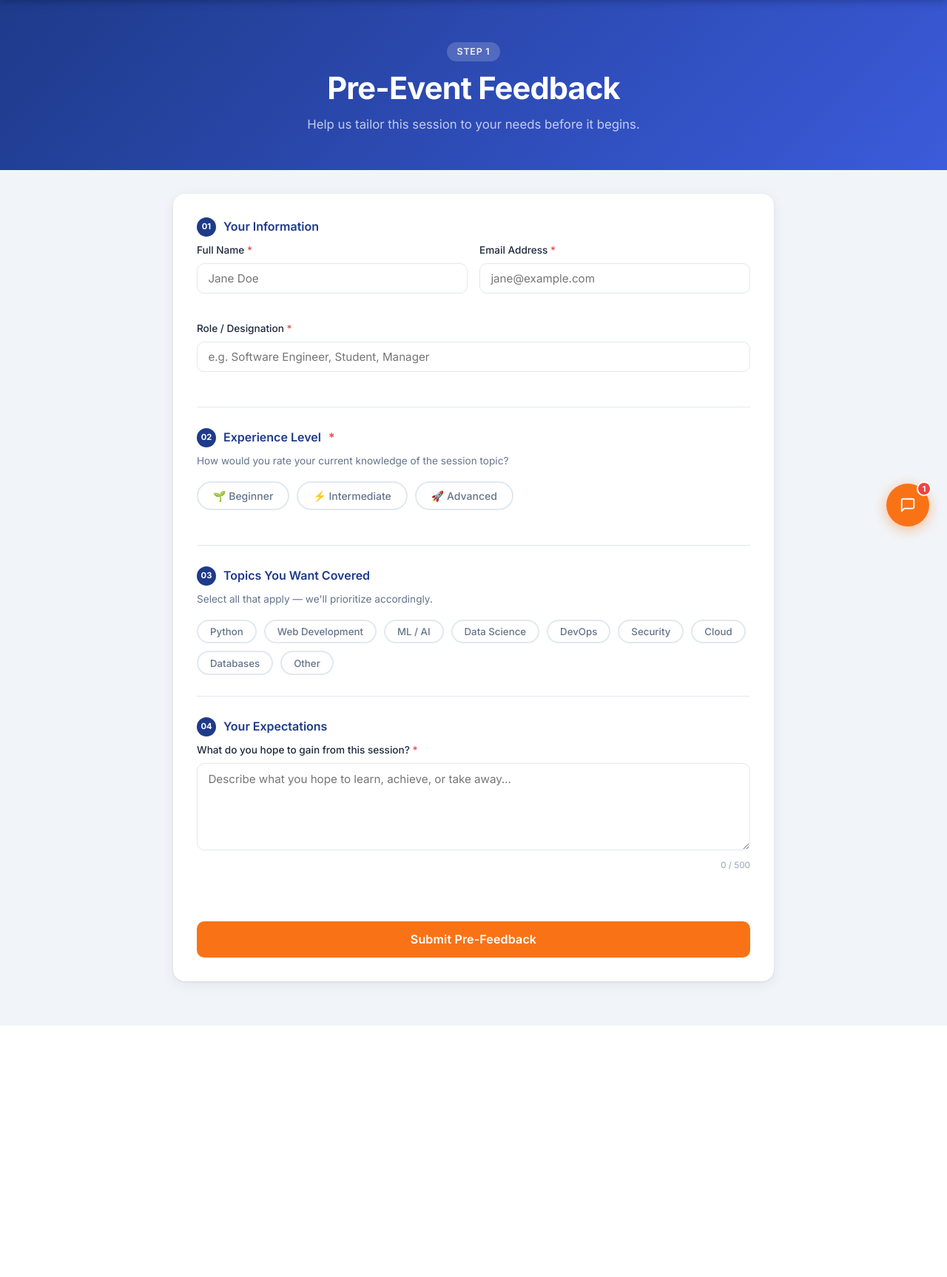
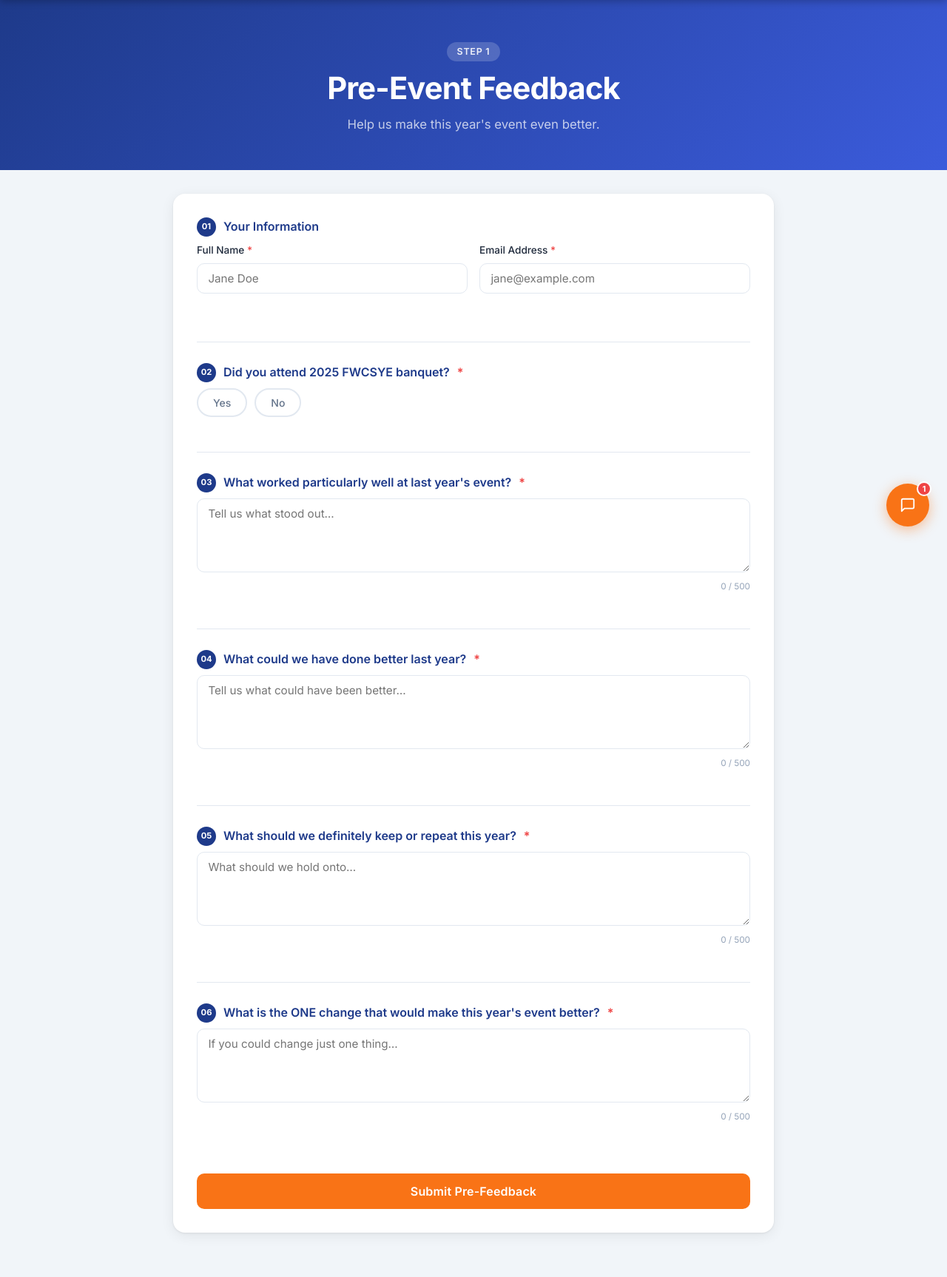
Before and after one commit to sai083102/event-feedback, a Flask app: page /pre-feedback in a window 1280 px wide. Shown: the part 64-1791 px from the top of the page at 74% size. Before the commit the page ends 1451 px from the top, so only its background shows below. Run offline with Flask 3, Linux system fonts and the light colour scheme.

Commit message:
Replace pre-feedback questions with FWCSYE retrospective survey
Swaps Role/Experience Level/Topics/Expectations for banquet
attendance plus four open-ended questions about last year's event.
Dashboard now shows banquet attendance instead of the old
experience-level/topics charts. Also fixes a hidden-attribute CSS bug
on .no-data (same root cause as the earlier modal-overlay fix) that
left the empty-state message visible even when rows were present.

Co-Authored-By: Claude Sonnet 5 <noreply@anthropic.com>

```diff
--- a/static/css/style.css
+++ b/static/css/style.css
@@ -571,6 +571,14 @@ ul     { list-style: none; }
   margin-bottom: 1.25rem;
 }
 
+.charts-grid .chart-wide {
+  grid-column: 1 / -1;
+}
+
+.charts-grid .chart-wide .chart-container {
+  max-width: 320px;
+}
+
 @media (max-width: 900px) {
   .charts-grid { grid-template-columns: 1fr; }
 }
@@ -678,6 +686,7 @@ ul     { list-style: none; }
 }
 
 .no-data { display: flex; flex-direction: column; align-items: center; gap: 0.5rem; }
+.no-data[hidden] { display: none; }
 .no-data-icon { font-size: 2rem; }
 
 /* =========================================
--- a/static/js/pre-form.js
+++ b/static/js/pre-form.js
@@ -4,12 +4,14 @@ document.addEventListener('DOMContentLoaded', () => {
   const successCard = document.getElementById('successCard');
   const submitBtn   = document.getElementById('submitBtn');
 
-  initPillGroup('experiencePills', 'experience_level', 'experienceError');
-  initCheckboxPills('topicPills');
-  initCharCount('expectations', 'expCount', 500);
+  initPillGroup('banquetPills', 'attended_banquet', 'banquetError');
+  initCharCount('worked_well',       'workedWellCount',       500);
+  initCharCount('improve_last_year', 'improveLastYearCount',  500);
+  initCharCount('keep_repeat',       'keepRepeatCount',       500);
+  initCharCount('one_change',        'oneChangeCount',        500);
 
   // Live validation — clear errors as user types/selects
-  ['name', 'email', 'role', 'expectations'].forEach(id => {
+  ['name', 'email', 'worked_well', 'improve_last_year', 'keep_repeat', 'one_change'].forEach(id => {
     document.getElementById(id).addEventListener('input', () => clearError(id));
   });
 
@@ -19,17 +21,15 @@ document.addEventListener('DOMContentLoaded', () => {
 
     setLoading(true);
 
-    const topics = [...document.querySelectorAll('#topicPills .checkbox-pill.active')]
-      .map(p => p.dataset.value);
-
     const payload = {
-      form_type:        'pre',
-      name:             document.getElementById('name').value.trim(),
-      email:            document.getElementById('email').value.trim(),
-      role:             document.getElementById('role').value.trim(),
-      experience_level: document.getElementById('experience_level').value,
-      topics,
-      expectations:     document.getElementById('expectations').value.trim(),
+      form_type:          'pre',
+      name:                document.getElementById('name').value.trim(),
+      email:               document.getElementById('email').value.trim(),
+      attended_banquet:    document.getElementById('attended_banquet').value,
+      worked_well:         document.getElementById('worked_well').value.trim(),
+      improve_last_year:   document.getElementById('improve_last_year').value.trim(),
+      keep_repeat:         document.getElementById('keep_repeat').value.trim(),
+      one_change:          document.getElementById('one_change').value.trim(),
     };
 
     try {
@@ -56,12 +56,17 @@ document.addEventListener('DOMContentLoaded', () => {
     let ok = true;
     ok = checkField('name',  v => v.length >= 2,  'Please enter your full name.')            && ok;
     ok = checkField('email', v => /^[^\s@]+@[^\s@]+\.[^\s@]+$/.test(v), 'Enter a valid email address.') && ok;
-    ok = checkField('role',  v => v.length >= 2,  'Please enter your role or designation.')  && ok;
-    ok = checkField('expectations', v => v.length >= 10,
-      'Please describe your expectations (at least 10 characters).')                          && ok;
+    ok = checkField('worked_well', v => v.length >= 5,
+      'Please share what worked well (at least 5 characters).')                                && ok;
+    ok = checkField('improve_last_year', v => v.length >= 5,
+      'Please share what could be better (at least 5 characters).')                            && ok;
+    ok = checkField('keep_repeat', v => v.length >= 5,
+      'Please share what we should keep (at least 5 characters).')                             && ok;
+    ok = checkField('one_change', v => v.length >= 5,
+      'Please share the one change you\'d make (at least 5 characters).')                       && ok;
 
-    if (!document.getElementById('experience_level').value) {
-      setError('experienceError', 'Please select your experience level.');
+    if (!document.getElementById('attended_banquet').value) {
+      setError('banquetError', 'Please select Yes or No.');
       ok = false;
     }
     return ok;
@@ -123,17 +128,6 @@ function initPillGroup(groupId, hiddenId, errorId) {
   });
 }
 
-function initCheckboxPills(groupId) {
-  const group = document.getElementById(groupId);
-  if (!group) return;
-  group.querySelectorAll('.checkbox-pill').forEach(pill => {
-    pill.addEventListener('click', () => {
-      pill.classList.toggle('active');
-      pill.setAttribute('aria-pressed', pill.classList.contains('active'));
-    });
-  });
-}
-
 function initCharCount(textareaId, counterId, max) {
   const textarea = document.getElementById(textareaId);
   const counter  = document.getElementById(counterId);
--- a/templates/pre_form.html
+++ b/templates/pre_form.html
@@ -6,7 +6,7 @@
   <div class="hero-content">
     <span class="hero-tag">Step 1</span>
     <h1 class="hero-title">Pre-Event Feedback</h1>
-    <p class="hero-subtitle">Help us tailor this session to your needs before it begins.</p>
+    <p class="hero-subtitle">Help us make this year's event even better.</p>
   </div>
 </div>
 
@@ -35,67 +35,67 @@
             <span class="form-error" id="emailError"></span>
           </div>
         </div>
+      </div>
+
+      <!-- Section: Banquet Attendance -->
+      <div class="form-section">
+        <h2 class="section-title">
+          <span class="section-num">02</span> Did you attend 2025 FWCSYE banquet? <span class="required">*</span>
+        </h2>
+        <div class="pill-group" id="banquetPills" role="radiogroup" aria-label="Attended 2025 FWCSYE banquet">
+          <button type="button" class="pill" data-value="yes" aria-pressed="false">Yes</button>
+          <button type="button" class="pill" data-value="no" aria-pressed="false">No</button>
+        </div>
+        <input type="hidden" id="attended_banquet" name="attended_banquet" />
+        <span class="form-error" id="banquetError"></span>
+      </div>
+
+      <!-- Section: Last Year -->
+      <div class="form-section">
+        <h2 class="section-title">
+          <span class="section-num">03</span> What worked particularly well at last year's event? <span class="required">*</span>
+        </h2>
         <div class="form-group">
-          <label class="form-label" for="role">Role / Designation <span class="required">*</span></label>
-          <input type="text" id="role" name="role" class="form-input"
-                 placeholder="e.g. Software Engineer, Student, Manager" />
-          <span class="form-error" id="roleError"></span>
+          <textarea id="worked_well" name="worked_well" class="form-textarea" rows="4"
+                    placeholder="Tell us what stood out…"></textarea>
+          <div class="char-count"><span id="workedWellCount">0</span> / 500</div>
+          <span class="form-error" id="workedWellError"></span>
         </div>
       </div>
 
-      <!-- Section: Experience Level -->
       <div class="form-section">
         <h2 class="section-title">
-          <span class="section-num">02</span> Experience Level <span class="required">*</span>
+          <span class="section-num">04</span> What could we have done better last year? <span class="required">*</span>
         </h2>
-        <p class="section-hint">How would you rate your current knowledge of the session topic?</p>
-        <div class="pill-group" id="experiencePills" role="radiogroup" aria-label="Experience level">
-          <button type="button" class="pill" data-value="beginner" aria-pressed="false">
-            🌱 Beginner
-          </button>
-          <button type="button" class="pill" data-value="intermediate" aria-pressed="false">
-            ⚡ Intermediate
-          </button>
-          <button type="button" class="pill" data-value="advanced" aria-pressed="false">
-            🚀 Advanced
-          </button>
-        </div>
-        <input type="hidden" id="experience_level" name="experience_level" />
-        <span class="form-error" id="experienceError"></span>
-      </div>
-
-      <!-- Section: Topics -->
-      <div class="form-section">
-        <h2 class="section-title">
-          <span class="section-num">03</span> Topics You Want Covered
-        </h2>
-        <p class="section-hint">Select all that apply — we'll prioritize accordingly.</p>
-        <div class="checkbox-pill-group" id="topicPills">
-          <button type="button" class="checkbox-pill" data-value="python">Python</button>
-          <button type="button" class="checkbox-pill" data-value="web_dev">Web Development</button>
-          <button type="button" class="checkbox-pill" data-value="ml_ai">ML / AI</button>
-          <button type="button" class="checkbox-pill" data-value="data_science">Data Science</button>
-          <button type="button" class="checkbox-pill" data-value="devops">DevOps</button>
-          <button type="button" class="checkbox-pill" data-value="security">Security</button>
-          <button type="button" class="checkbox-pill" data-value="cloud">Cloud</button>
-          <button type="button" class="checkbox-pill" data-value="databases">Databases</button>
-          <button type="button" class="checkbox-pill" data-value="other">Other</button>
+        <div class="form-group">
+          <textarea id="improve_last_year" name="improve_last_year" class="form-textarea" rows="4"
+                    placeholder="Tell us what could have been better…"></textarea>
+          <div class="char-count"><span id="improveLastYearCount">0</span> / 500</div>
+          <span class="form-error" id="improveLastYearError"></span>
         </div>
       </div>
 
-      <!-- Section: Expectations -->
+      <div class="form-section">
+        <h2 class="section-title">
+          <span class="section-num">05</span> What should we definitely keep or repeat this year? <span class="required">*</span>
+        </h2>
+        <div class="form-group">
+          <textarea id="keep_repeat" name="keep_repeat" class="form-textarea" rows="4"
+                    placeholder="What should we hold onto…"></textarea>
+          <div class="char-count"><span id="keepRepeatCount">0</span> / 500</div>
+          <span class="form-error" id="keepRepeatError"></span>
+        </div>
+      </div>
+
       <div class="form-section last-section">
         <h2 class="section-title">
-          <span class="section-num">04</span> Your Expectations
+          <span class="section-num">06</span> What is the ONE change that would make this year's event better? <span class="required">*</span>
         </h2>
         <div class="form-group">
-          <label class="form-label" for="expectations">
-            What do you hope to gain from this session? <span class="required">*</span>
-          </label>
-          <textarea id="expectations" name="expectations" class="form-textarea" rows="5"
-                    placeholder="Describe what you hope to learn, achieve, or take away…"></textarea>
-          <div class="char-count"><span id="expCount">0</span> / 500</div>
-          <span class="form-error" id="expectationsError"></span>
+          <textarea id="one_change" name="one_change" class="form-textarea" rows="4"
+                    placeholder="If you could change just one thing…"></textarea>
+          <div class="char-count"><span id="oneChangeCount">0</span> / 500</div>
+          <span class="form-error" id="oneChangeError"></span>
         </div>
       </div>
 
```
Also changed, not shown: static/js/dashboard.js (+18 -72 lines), templates/dashboard.html (+4 -12 lines).
